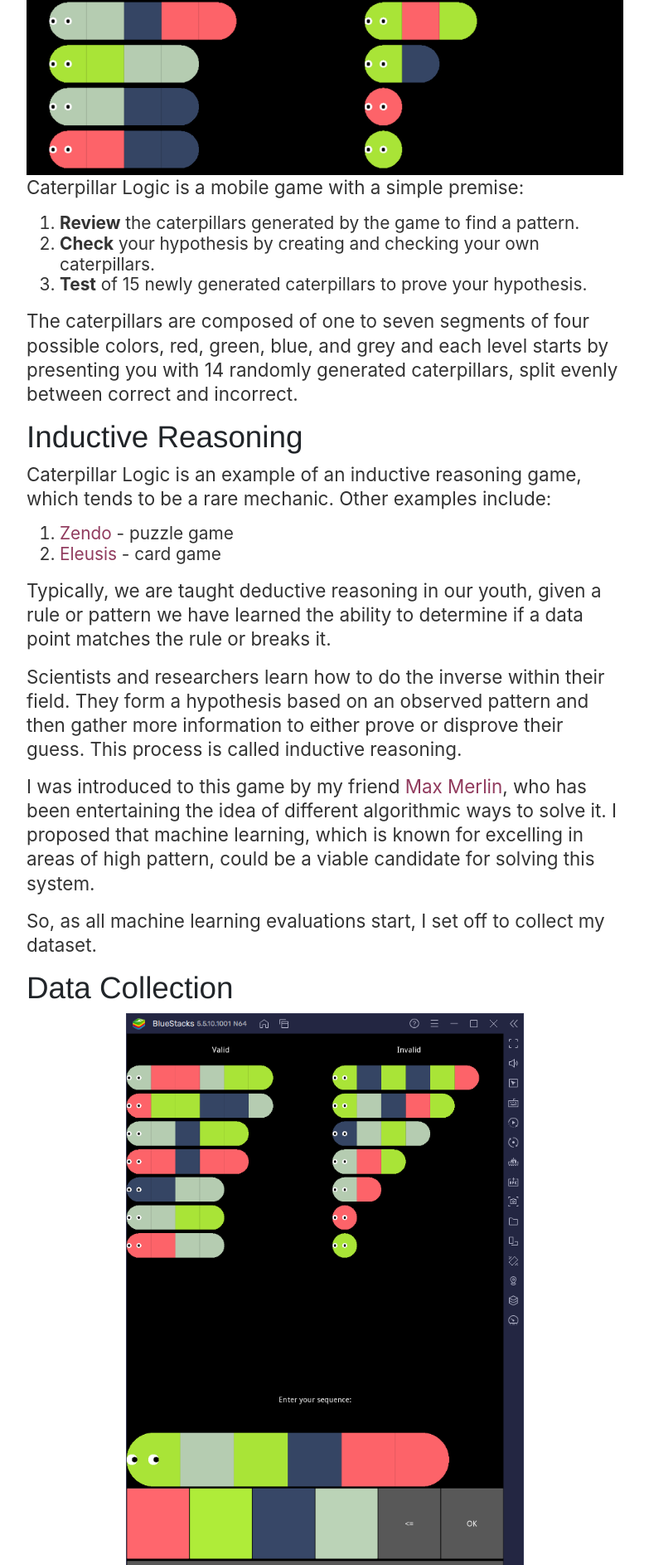
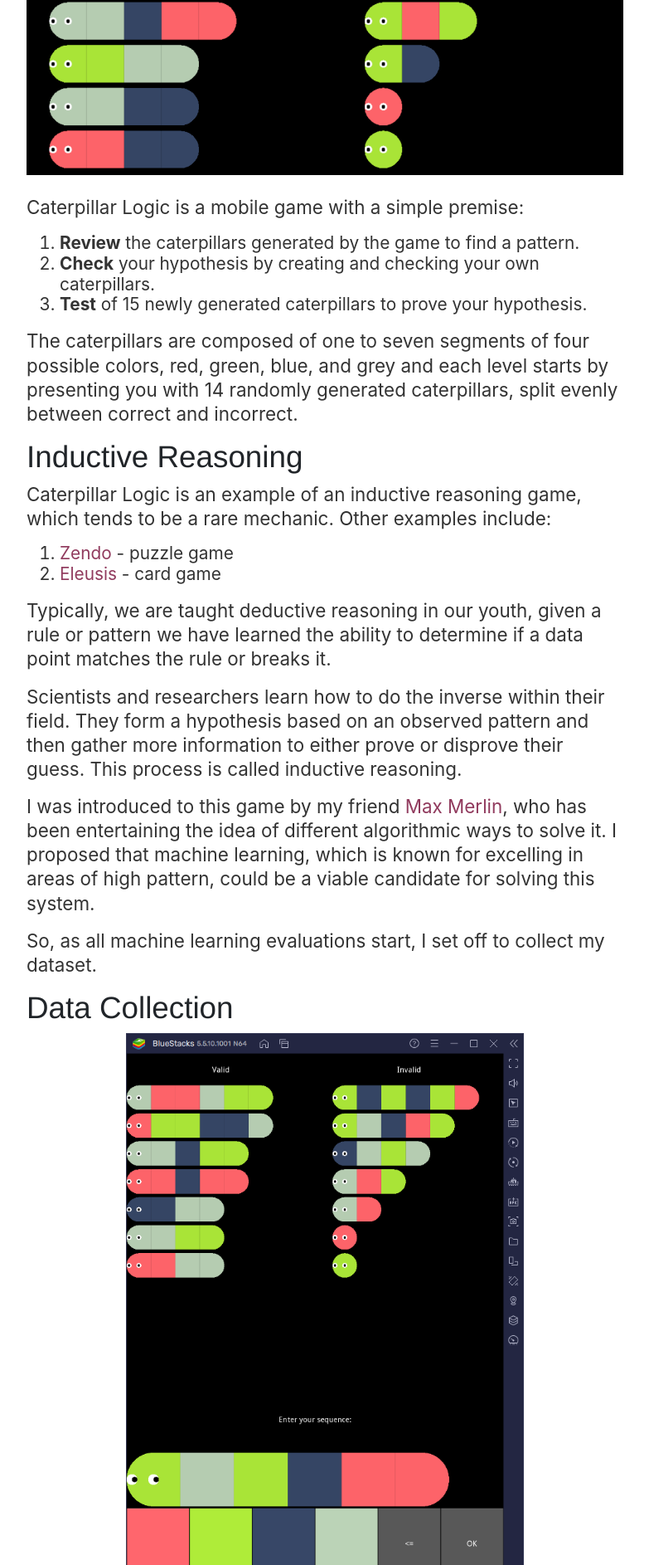
Before and after one commit to rmwiesenberg/rmwiesenberg.github.io, a Jekyll site: the page built from _posts/2022-01-16-caterpillar-logic-neural-network-inductive-reasoning.md, in a window 1280 px wide. Shown: the part 569-2455 px from the top of the page at 83% size, without its empty margins (248-1031 px from the left). Built offline with Jekyll 4.4.1, drawn with Linux system fonts in a browser that asks for light colours.

Commit message:
fix image?

```diff
--- a/_layouts/post.html
+++ b/_layouts/post.html
@@ -6,12 +6,15 @@
 <div class="post">
   <h1>{{ page.title }}</h1>
   <i>{{ page.excerpt }}</i>
-  <p class="meta"> &emsp; Ryan Wiesenberg - {{ page.date | date_to_string }}
+  <br>
 
-  </p>
+  <p class="meta"> &emsp; Ryan Wiesenberg - {{ page.date | date_to_string }}</p>
+  <img alt="{{ page.title }}" class="header" src="{{ page.image }}" title="{{ page.title }}">
 
-  <img alt="{{ page.title }}" class="header" src="{{ page.image }}" title="{{ page.title }}">
+  <br>
   {{ content }}
+  <br>
+
   <i>
     Feel free to reach out with any feedback or collaboration requests!<br>
     {% if page.github %}
--- a/_posts/2022-01-16-caterpillar-logic-neural-network-inductive-reasoning.md
+++ b/_posts/2022-01-16-caterpillar-logic-neural-network-inductive-reasoning.md
@@ -4,7 +4,7 @@
 date: 2022-01-16
 tags: neural network inductive reasoning mobile game python pytorch learning teaching training caterpillar logic
 excerpt: "Inductive reasoning, the process of inferring patterns from an analysis of a set of data, isn't normally taught in schools and is difficult for most people without practice. However, machine learning techniques are known to succeed in datasets with strong patterns."
-image: /img/caterpillar-logic/caterpillar-logic-banner.png
+image: "/img/caterpillar-logic/caterpillar-logic-banner.png"
 github: https://github.com/rmwiesenberg/pytorch-oneoffs/tree/main/caterpillar-logic
 ---
 
--- a/index.html
+++ b/index.html
@@ -21,14 +21,14 @@
 		</div>
 	</section>
 	<h1>Let's make something fun together!</h1>
-	<p >
+	<p>
 		Roboticist and AI Enthusiast, specializing in Geospatial systems.<br>
 		Hobby simulation engineer and video game designer.<br>
 		Drop me a line if you want to shape the future with me:
 		<a href="https://linkedin.com/in/rmwiesenberg" rel="noopener noreferrer" target="_blank">LinkedIn</a>
 	</p>
 	<div class="container-fluid contenedor text-center">
-		<h1>Recent Posts</h1>
+		<h2>Recent Posts</h2>
 		<div class=" container text-center">
 			{% for post in site.posts limit: 3 %}
 			<div class="col-lg-4 col-md-4 col-sm-6 col-xs-12 container_foto ">
```
